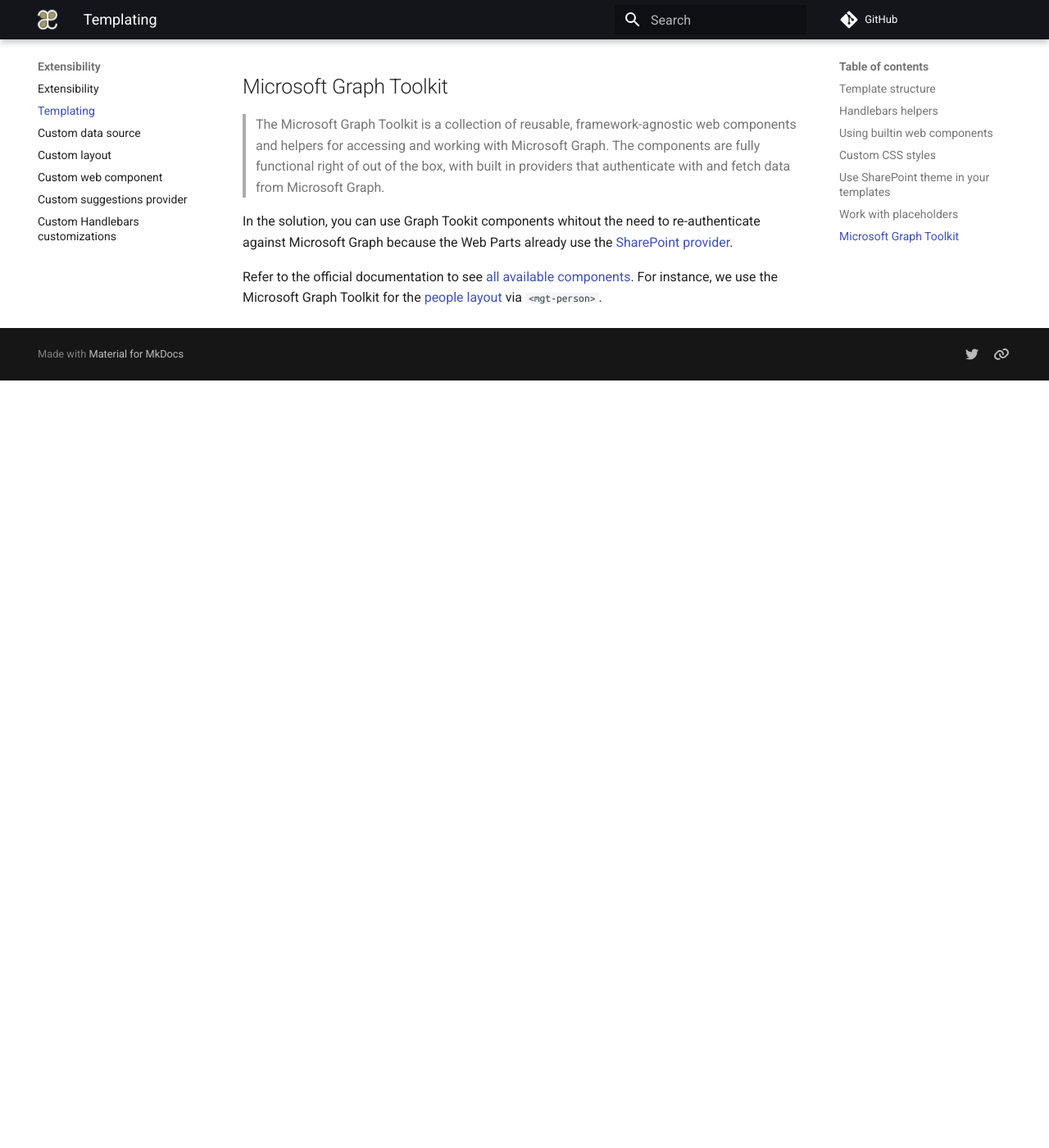
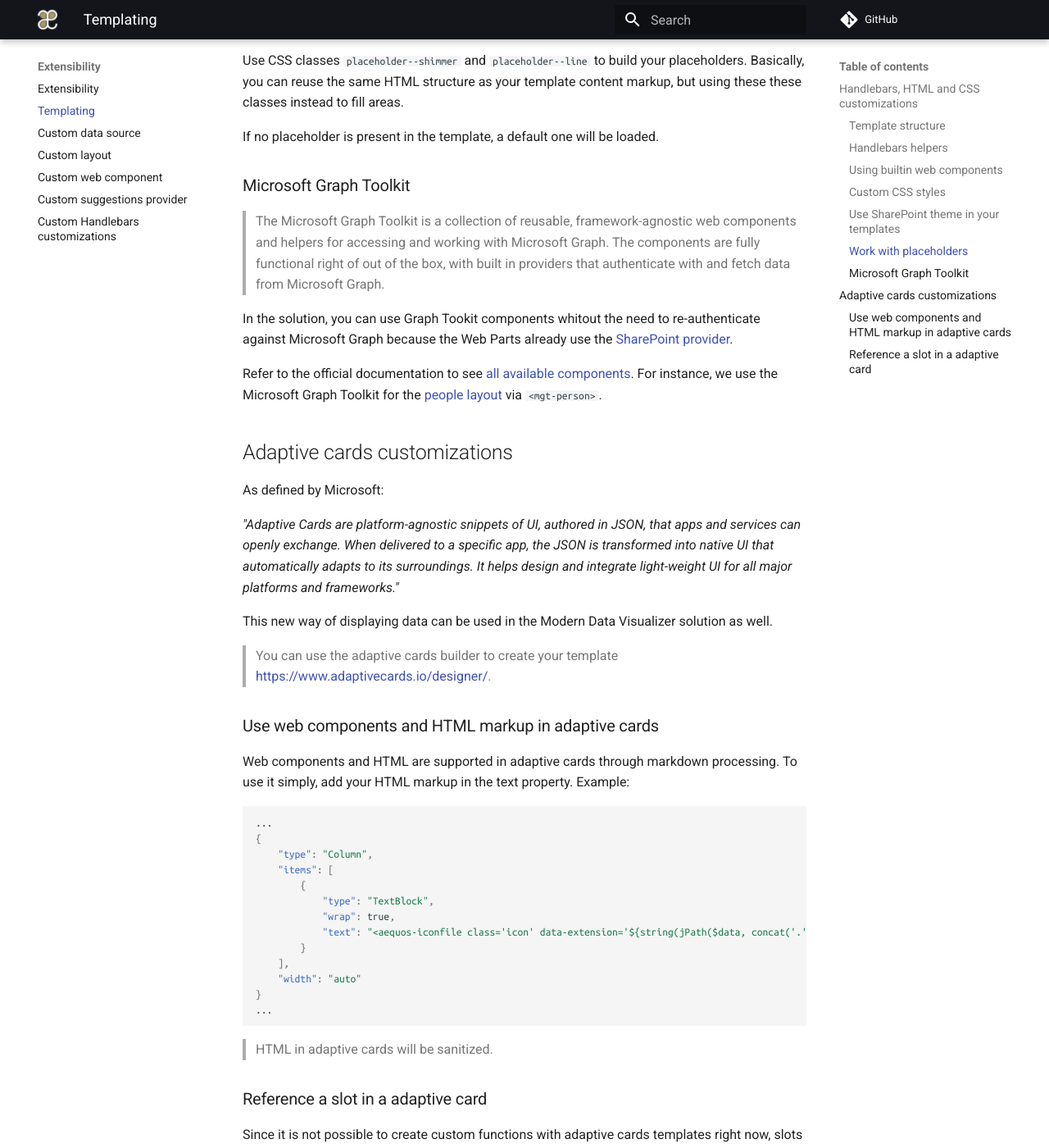
Before and after one commit to aequos-solutions/modern-data-visualizer, an MkDocs documentation site: the page built from docs/extensibility/templating.md, in a window 1280 px wide and 1400 px high, scrolled down 6261 px. Shown: the whole window at 82% size. Built offline with MkDocs 1.6.1 and Material for MkDocs 9.7.7, drawn with Linux system fonts in a browser that asks for light colours; comment, search, counter and statistics services are not loaded; before the commit the page ends 6725 px from its top, so only the background shows below that; some of the changed text lies outside the part shown.

Commit message:
- Updated documentation on adaptive cards.

````diff
--- a/docs/extensibility/templating.md
+++ b/docs/extensibility/templating.md
@@ -1,15 +1,22 @@
-# Customize layout templates with HTML, CSS and Handlebars
+# Customize layout templates
 
-In a basic customization scenario, super users and webmasters can customize existing templates or start from a blank template to adapt the UI to their requirements.  Templates use [Handlebars](https://handlebarsjs.com/) to display data retrieved from the data source. There are several options to customize a template:
+In a basic customization scenario, super users and webmasters can customize existing templates or start from a blank template to adapt the UI to their requirements. Templates can use either [Handlebars](https://handlebarsjs.com/) or [Adaptive cards](https://adaptivecards.io/) templates to display data retrieved from the data source. Depdending of the template type, there are several options to customize a template:
 
-- Use regular HTML markup, Handlebars syntax and [helpers](#handlebars-helpers).
-- [Use default web components provided by the solution](#using-builtin-web-components).
-- [Write custom CSS styles](#custom-css-styles).
-- [Use Microsoft Graph Toolkit components](#microsoft-graph-toolkit).
+- **Handlebars**
+    - Use regular HTML markup, Handlebars syntax and [helpers](#handlebars-helpers).
+    - [Write custom CSS styles](#custom-css-styles).
+- **Adaptive cards**
+    - Use declarative Adaptive Cards JSON templates with data.
+- **Both techniques**
+    - Use data sources [slots](../data-visualizer/slots.md)
+    - Use default [web components](#using-builtin-web-components) provided by the solution.
+    - Use [Microsoft Graph Toolkit components](#microsoft-graph-toolkit).
+
+## Handlebars, HTML and CSS customizations
 
 > The templates and fields HTML markup is sanitized automatically preventing XSS attacks. We used [`DOMPurify`](https://github.com/cure53/DOMPurify) to do so. It means for instance, you cannot add your own `<script>` tags or inline JavaScript.
 
-## Template structure
+### Template structure
 
 A layout template is always split into two distinct parts:
 
@@ -28,7 +35,7 @@ A layout template is always split into two distinct parts:
 
 Both can use Handlebars and web components (Microsoft Graph Toolkit included).
 
-## Handlebars helpers
+### Handlebars helpers
 
 The following custom helpers are available in addition to the [handlebars-helpers](https://github.com/helpers/handlebars-helpers). If those don't do the job for you, you can still write your own using the [extensibility library](./handlebars_customizations.md).
 
@@ -47,11 +54,11 @@ The following custom helpers are available in addition to the [handlebars-helper
 
 > Need any other helper? Let us know [here](https://github.com/aequos-solutions/modern-data-visualizer/issues)!
 
-## Using builtin web components
+### Using builtin web components
 
 By default, several components are available ([see the complete list](./web_components_list.md)). If these does not fit your requirement, you can still create your own using the [extensibility library](./custom_web_component.md).
 
-## Custom CSS styles
+### Custom CSS styles
 
 Inside an HTML template (or layout field), you can write your own CSS styles using a &lt;style&gt; tag. Even better, you can inject Handlebars variables, helpers, conditional blocks, etc. right inside it and get dynamic classes or attributes
 
@@ -75,7 +82,7 @@ Inside an HTML template (or layout field), you can write your own CSS styles usi
 
 However, all CSS rules (including `@media` rules) will be all prefixed automatically by an unique ID (**aequos-template_&lt;Web Part instance ID&gt;**) to make sure styles are isolated from other Web Parts on the page. We do this to avoid conflicts between classes in the global context.
 
-## Use SharePoint theme in your templates
+### Use SharePoint theme in your templates
 
 If you need to use current site theme colors, fonts and so on you can use the `theme` property available in the `@root` Handlebars context like this:
 
@@ -106,7 +113,7 @@ A good way to see all available values for the current theme is to switch to the
 
 ![Theme properties](../assets/theme_debug.png)
 
-## Work with placeholders
+### Work with placeholders
 
 To indicate the data are loading, you can create placeholders (shimmers) using the `<content id="placeholder-content">` section of your HTML template:
 The placeholder is only loaded during first data load. For subsequent requests, a overlay will be displayed.
@@ -151,10 +158,53 @@ Use CSS classes `placeholder--shimmer` and `placeholder--line` to build your pla
 
 If no placeholder is present in the template, a default one will be loaded.
 
-## Microsoft Graph Toolkit
+### Microsoft Graph Toolkit
 
 > The Microsoft Graph Toolkit is a collection of reusable, framework-agnostic web components and helpers for accessing and working with Microsoft Graph. The components are fully functional right of out of the box, with built in providers that authenticate with and fetch data from Microsoft Graph.
 
 In the solution, you can use Graph Tookit components whitout the need to re-authenticate against Microsoft Graph because the Web Parts already use the [SharePoint provider](https://docs.microsoft.com/en-us/graph/toolkit/providers/sharepoint).
 
 Refer to the official documentation to see [all available components](https://docs.microsoft.com/en-us/graph/toolkit/components/login). For instance, we use the Microsoft Graph Toolkit for the [people layout](../usage/data-visualizer/layouts/people.md) via `<mgt-person>`.
+
+## Adaptive cards customizations
+
+As defined by Microsoft:
+
+_"Adaptive Cards are platform-agnostic snippets of UI, authored in JSON, that apps and services can openly exchange. When delivered to a specific app, the JSON is transformed into native UI that automatically adapts to its surroundings. It helps design and integrate light-weight UI for all major platforms and frameworks."_
+
+This new way of displaying data can be used in the Modern Data Visualizer solution as well.
+
+> You can use the adaptive cards builder to create your template [https://www.adaptivecards.io/designer/](https://www.adaptivecards.io/designer/).
+
+### Use web components and HTML markup in adaptive cards
+
+Web components and HTML are supported in adaptive cards through markdown processing. To use it simply, add your HTML markup in the text property. Example:
+
+```json
+...
+{
+    "type": "Column",
+    "items": [
+        {
+            "type": "TextBlock",
+            "wrap": true,
+            "text": "<aequos-iconfile class='icon' data-extension='${string(jPath($data, concat('.',$root.slots['FileType']))[0])}'></aequos-iconfile>"
+        }
+    ],
+    "width": "auto"
+}
+...
+```
+
+> HTML in adaptive cards will be sanitized.
+
+### Reference a slot in a adaptive card
+
+Since it is not possible to create custom functions with adaptive cards templates right now, slots values can only be accessed using the builtin [`jPath` function](https://docs.microsoft.com/en-us/azure/bot-service/adaptive-expressions/adaptive-expressions-prebuilt-functions?view=azure-bot-service-4.0#jPath) and the following syntax:
+
+`${string(jPath($data, concat('.',$root.slots['<your_slot_name>']))[0])}`
+
+**Explanation**
+
+- `string()` is here to make sure the result of the jPath expression will always be a string. **If omitted, if the slot provided (i.e. the object path) doesn't exist, it will return `null` causing a render error**. The `jPath` function always returns an array.
+- `jPath(<data>, concat('.', $root.slots['<your_slot_name>']))` where `<data>` is the JSON object used to resolve the slot. When looping through `items`, use the `$data` token representing the current item with properties. The expression `concat('.', $root.slots['<your_slot_name>']))` is to comply with the jPath syntax: every property path should be begin with a '.' (See the official jPath [documentation](https://www.npmjs.com/package/jspath)).
````
